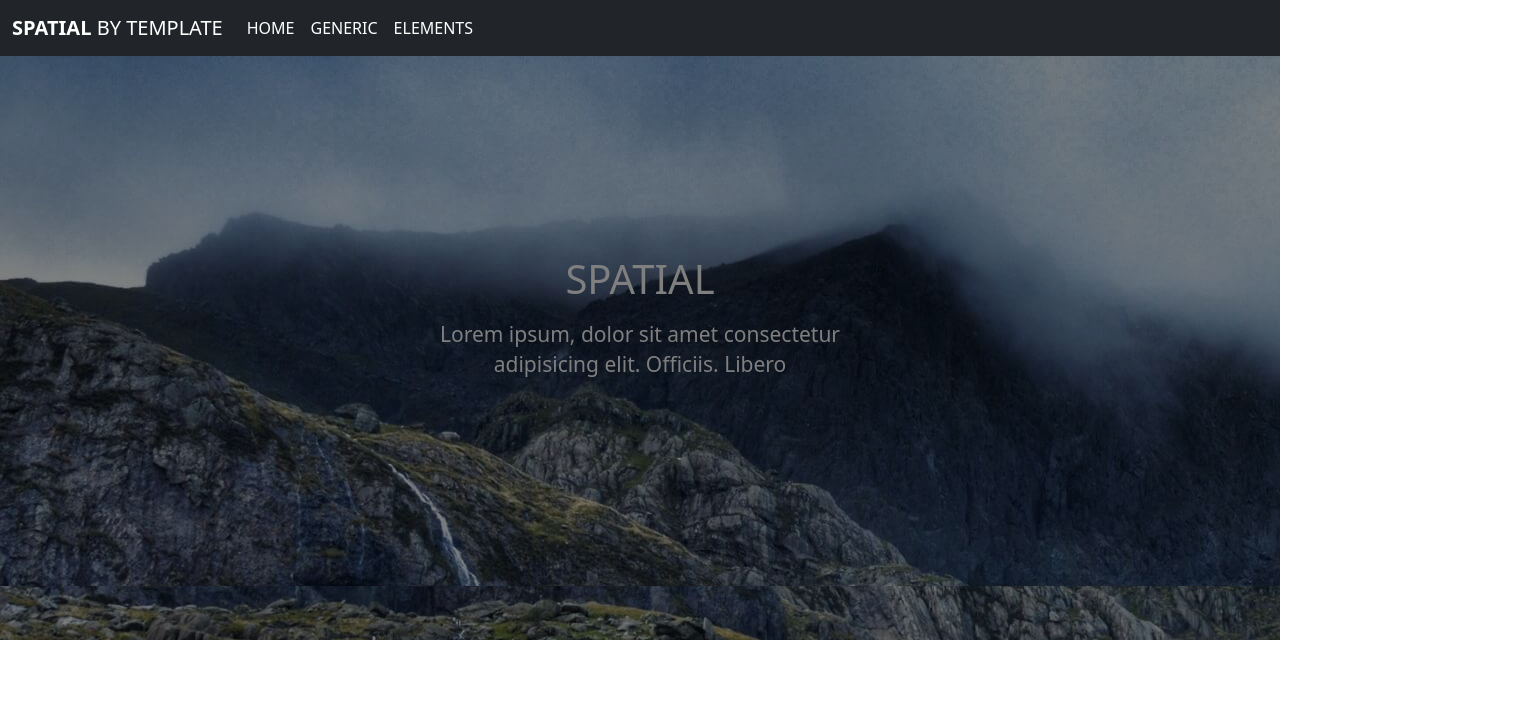
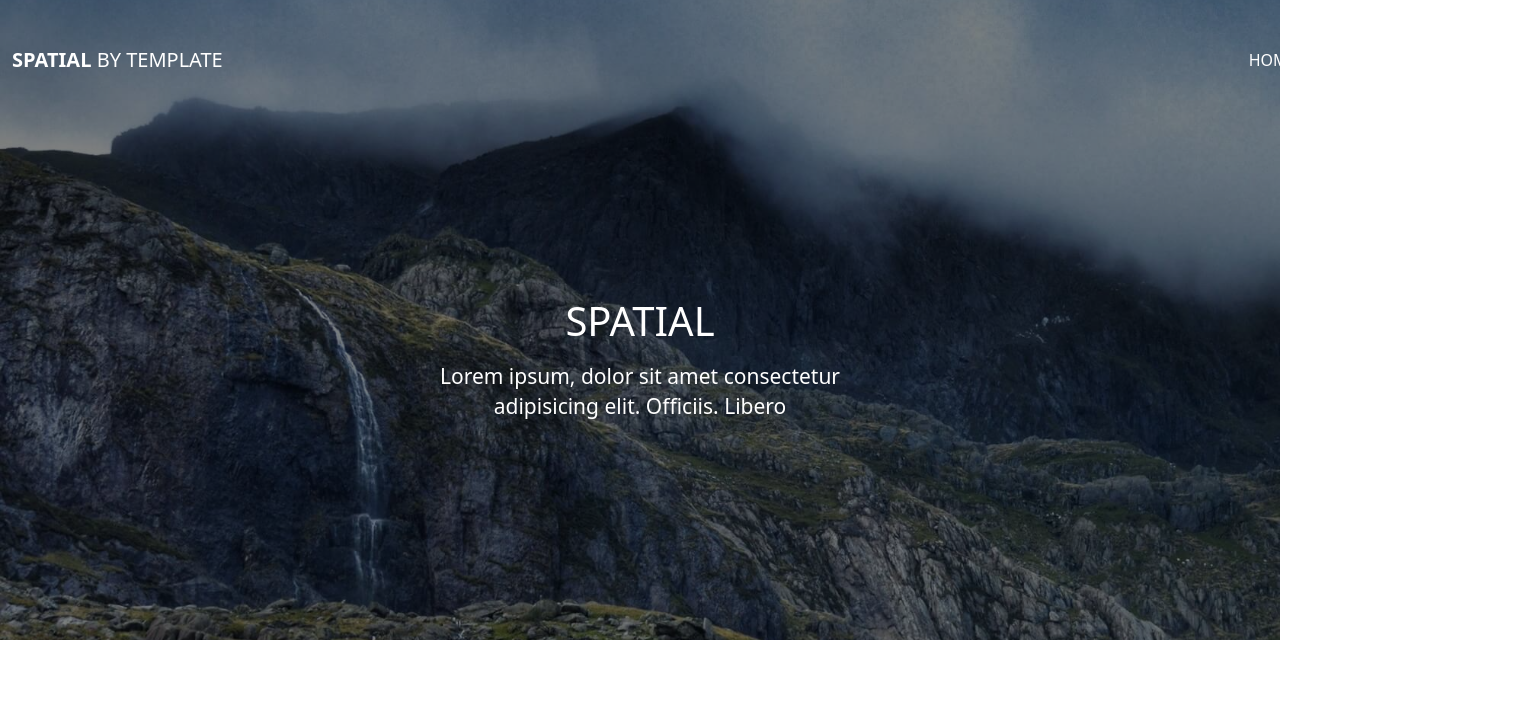
Before and after one commit to somaleyo/spatial, a website: page index.htm in a window 1280 px wide. Shown: the top 717 px of the page, 1537 px wide, since content can reach past the window. Drawn offline with nearby package versions, Linux system fonts and the light colour scheme.

Commit message:
fix bgrnd

```diff
--- a/index.htm
+++ b/index.htm
@@ -8,19 +8,19 @@
 </head>
 <body>
     <div class="bgrnd">
-    <nav class="navbar navbar-expand-lg bg-dark">
+    <nav class="navbar navbar-expand-lg ">
         <div class="container-fluid ">
           <a class="navbar-brand text-white" href="#"><span class="spatial">SPATIAL </span>BY TEMPLATE</a>
           <button class="navbar-toggler" type="button" data-bs-toggle="collapse" data-bs-target="#navbarNav" aria-controls="navbarNav" aria-expanded="false" aria-label="Toggle navigation">
             <span class="navbar-toggler-icon"></span>
           </button>
-          <div class="collapse navbar-collapse" id="navbarNav">
+          <div class="collapse  navbar-collapse" id="navbarNav">
             <ul class="navbar-nav">
               <li class="nav-item">
-                <a class="nav-link active " aria-current="page" href="#">HOME</a>
+                <a class="home nav-link active " aria-current="page" href="#">HOME</a>
               </li>
               <li class="nav-item">
-                <a class="nav-link text-white" href="#">GENERIC</a>
+                <a class="generic nav-link text-white" href="#">GENERIC</a>
               </li>
               <li class="nav-item">
                 <a class="nav-link text-white" href="#">ELEMENTS<a>
--- a/src/sass/modules/_bases.sass
+++ b/src/sass/modules/_bases.sass
@@ -23,21 +23,33 @@ body
         width: 100%
         height: 80%
         background-color: rgba(0, 0, 0, 0.5)
-    .spatial
-        font-weight: bold
-    .nav-item
-         a
-            color: white !important
-            font-weight: 100
+    nav
+        padding-top: 30px
+        .spatial
+            font-weight: bold
+        .nav-item
+            a
+                color: white !important
+                font-weight: 100
+        .collapse
+
+            display: flex
+            padding: 10px
+            .generic
+                padding-left: 30px
+                padding-right: 30px
+            .home
+                padding-left: 1000px
 
     header
-        background-image: url(../assets/img/banner.jpg)
         height: 530px
         display: flex
         justify-content: center
         align-items: center
         text-align: center
         color: white
+        position: relative
+        z-index: 1
         h1
         margin-bottom: 30px
         h3
```
Also changed, not shown: public/styles/style.css, 1 other file.
